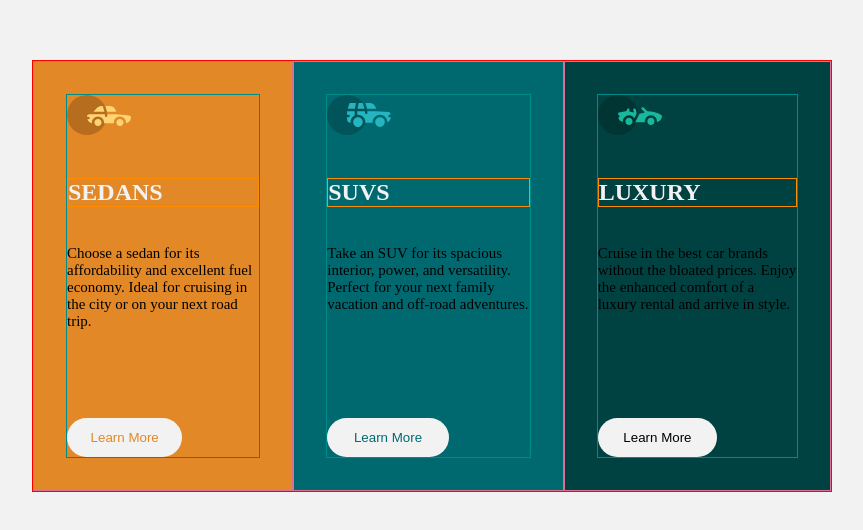
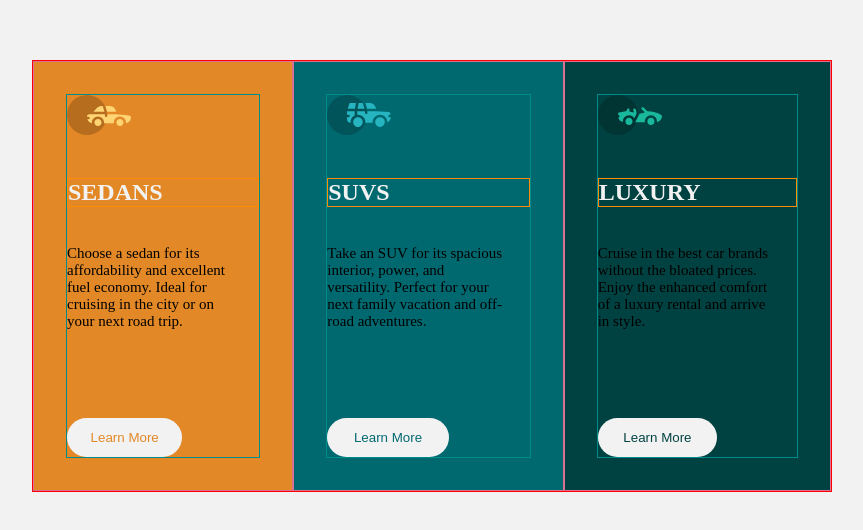
Before and after one commit to Klintend/3-column-preview-card-component-main, a plain HTML site: page index.html in a window 1280 px wide. Shown: the part 124-654 px from the top of the page, without its empty margins (208-1071 px from the left). Drawn offline with Linux system fonts and the light colour scheme.

Commit message:
Applied changes to the style file

```diff
--- a/style.css
+++ b/style.css
@@ -33,6 +33,7 @@ h1{
 
 p{
  font-size: 0.9375rem;
+ width: 90%;
 }
 
 .col{
@@ -68,6 +69,10 @@ gap: 5.5em;
  color: hsl(184, 100%, 22%);
 }
 
+.col3{
+ color: hsl(179, 100%, 13%);
+}
+
 .context:nth-of-type(2){
  background-color: hsl(184, 100%, 22%);
 }
```
